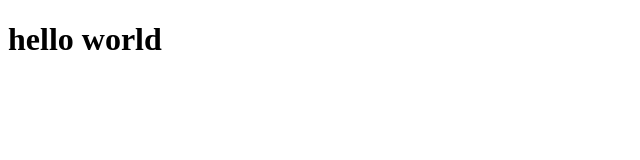
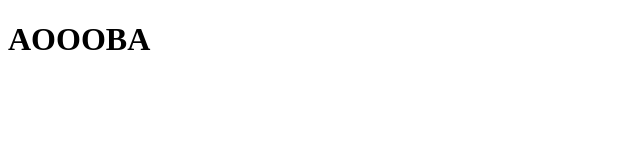
Before and after one commit to Development-Group-UNG/Landing-Page, a plain HTML site: page index.html in a window 1280 px wide. Shown: the full height of the page, 0-640 px from the left. Drawn offline with Linux system fonts and the light colour scheme.

Commit message:
feat: chenge text

```diff
--- a/index.html
+++ b/index.html
@@ -7,7 +7,7 @@
 </head>
 <body>
     <h1>
-        hello world
+        AOOOBA
     </h1>
 </body>
 </html>
```
